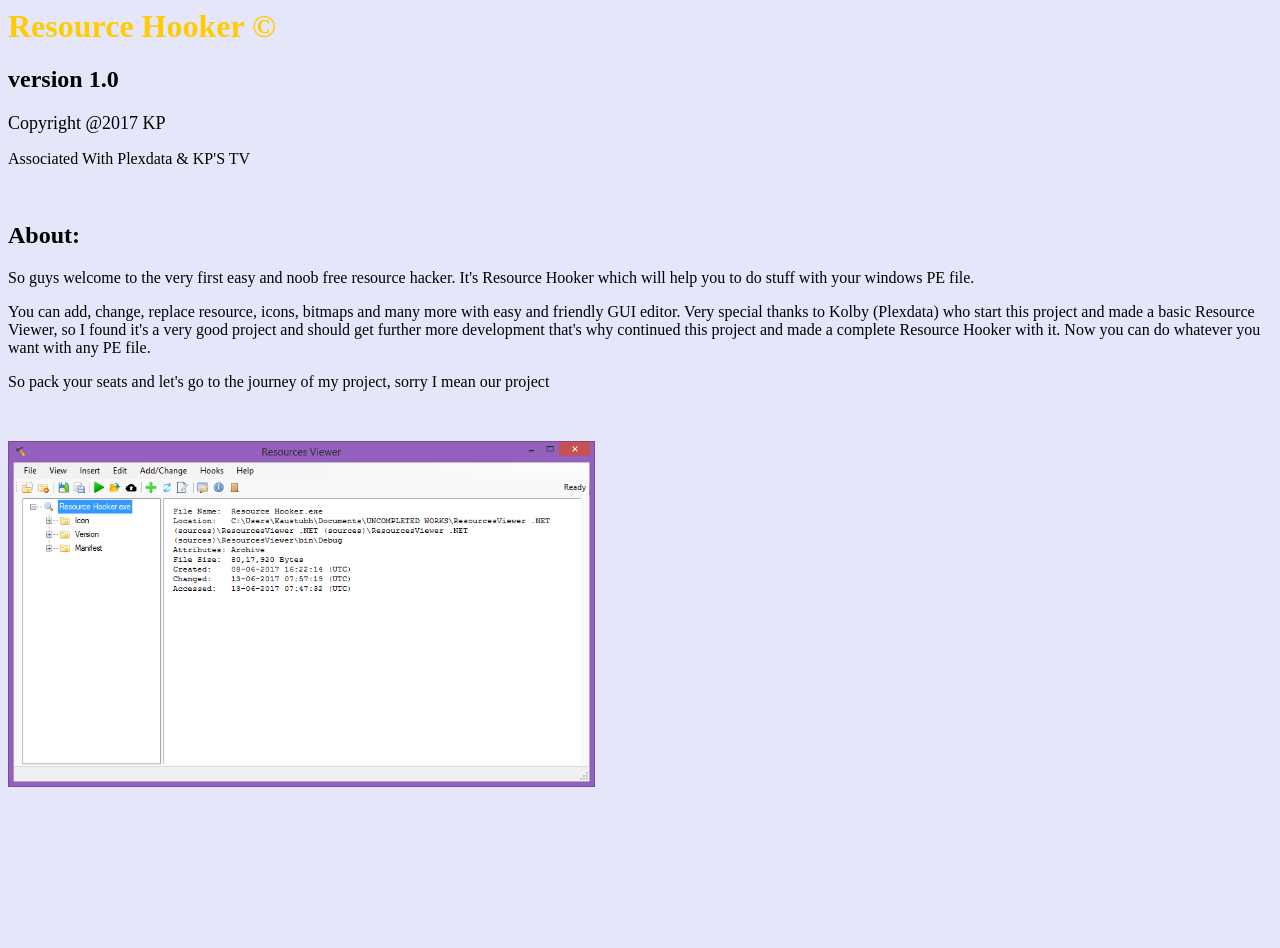
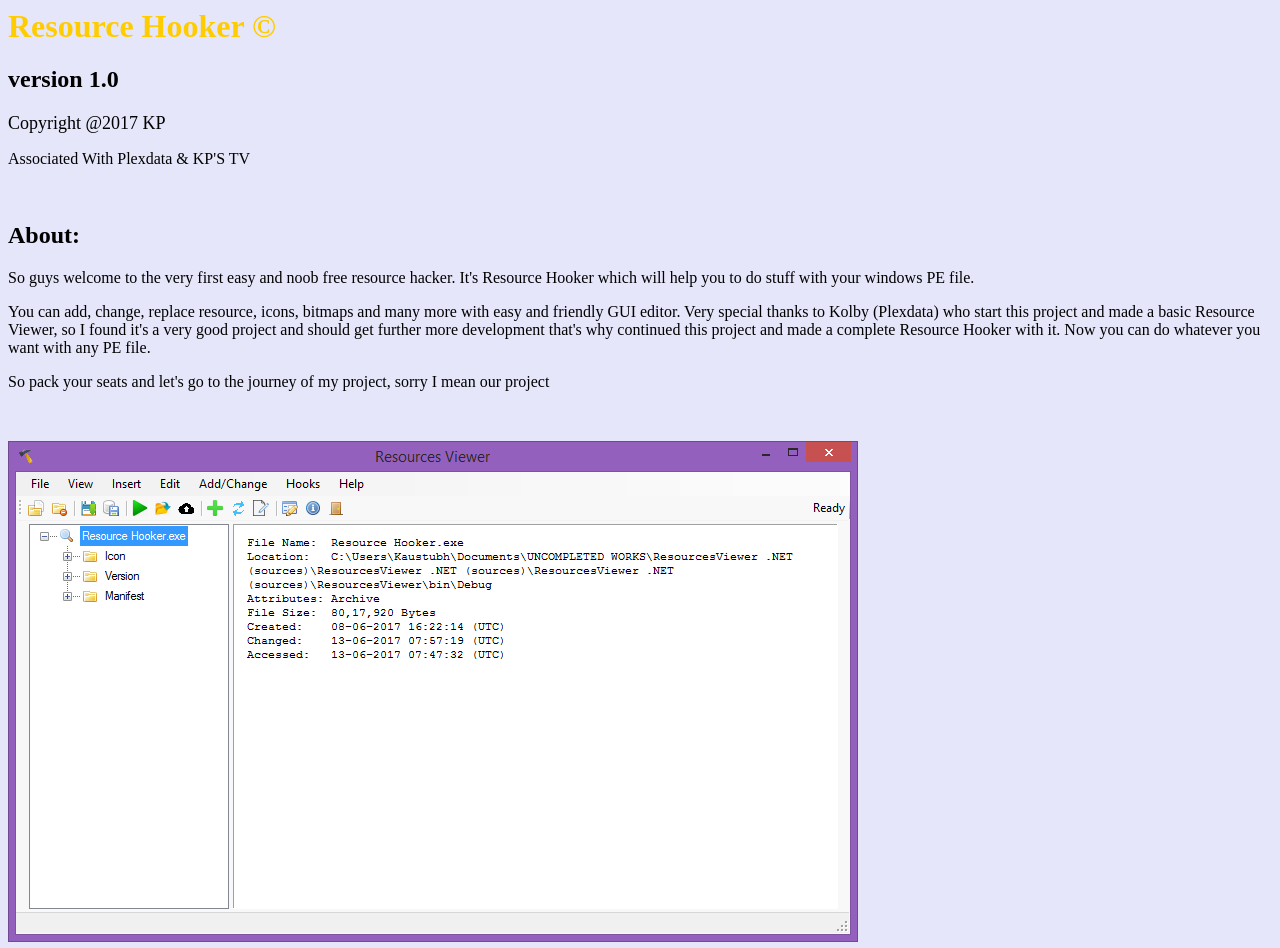
Before and after one commit to KaustubhPatange/Resource-Hooker, a plain HTML site: page index.html in a window 1280 px wide. Before the commit the page ends 803 px from the top, so only its background shows below. Drawn offline with Linux system fonts and the light colour scheme.

Commit message:
Create index.html

```diff
--- a/index.html
+++ b/index.html
@@ -10,6 +10,6 @@
 <p><span style="font-size: medium;"><span style="font-size: medium;">You can add, change, replace resource, icons, bitmaps and many more with easy and friendly GUI editor. Very special thanks to Kolby (Plexdata) who start this project and made a basic Resource Viewer, so I found it's a very good project and should get further more development that's why continued this project and made a complete Resource Hooker with it. Now you can do whatever you want with any PE file.</span></span></p>
 <p><span style="font-size: medium;">So pack your seats and let's go to the journey of my project, sorry I mean our project</span></p>
 <p>&nbsp;</p>
-<p><span style="font-size: medium;"><img src="https://github.com/KaustubhPatange/Resource-Hooker/raw/master/Images/r1.PNG" alt="" width="587" height="346" /></span></p>
+<p><span style="font-size: medium;"><img src="https://github.com/KaustubhPatange/Resource-Hooker/raw/master/Images/r1.PNG"/></span></p>
     </body>
 </html>
```
